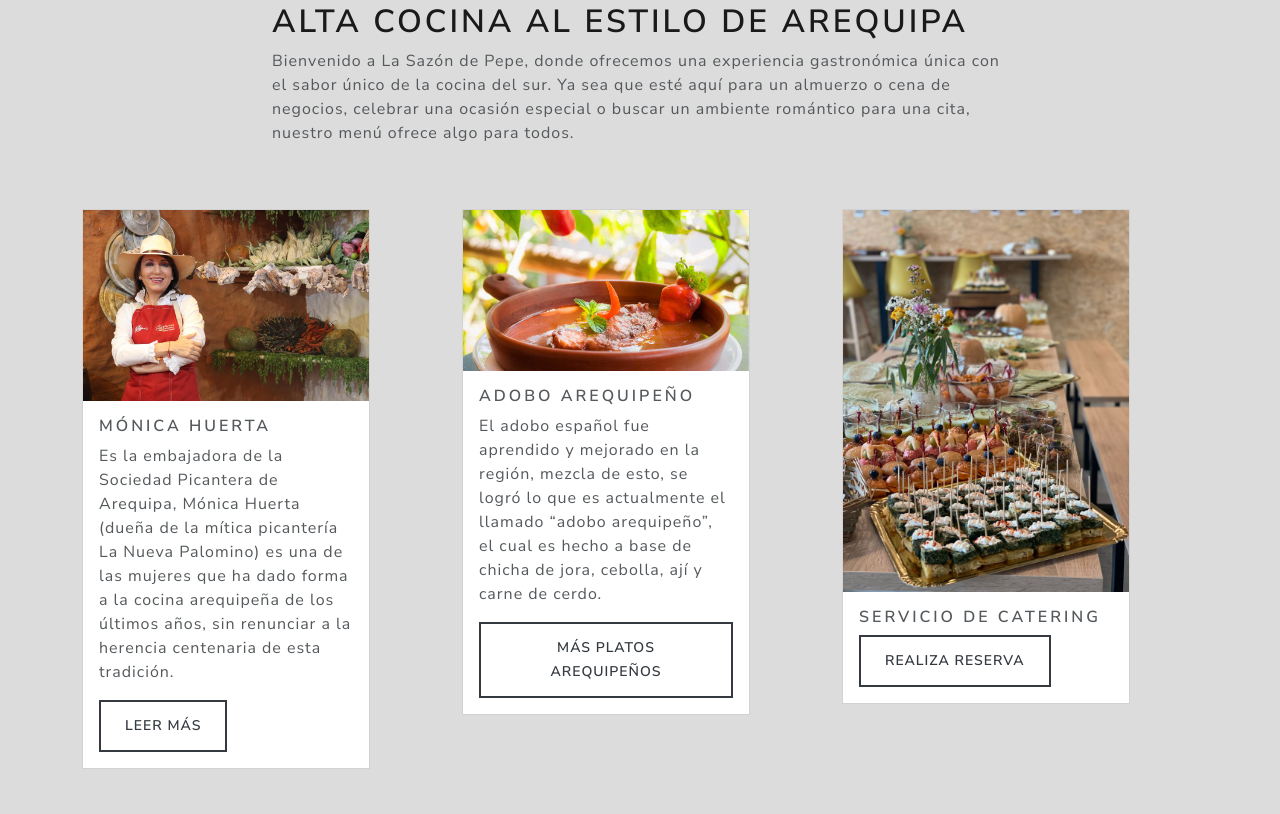
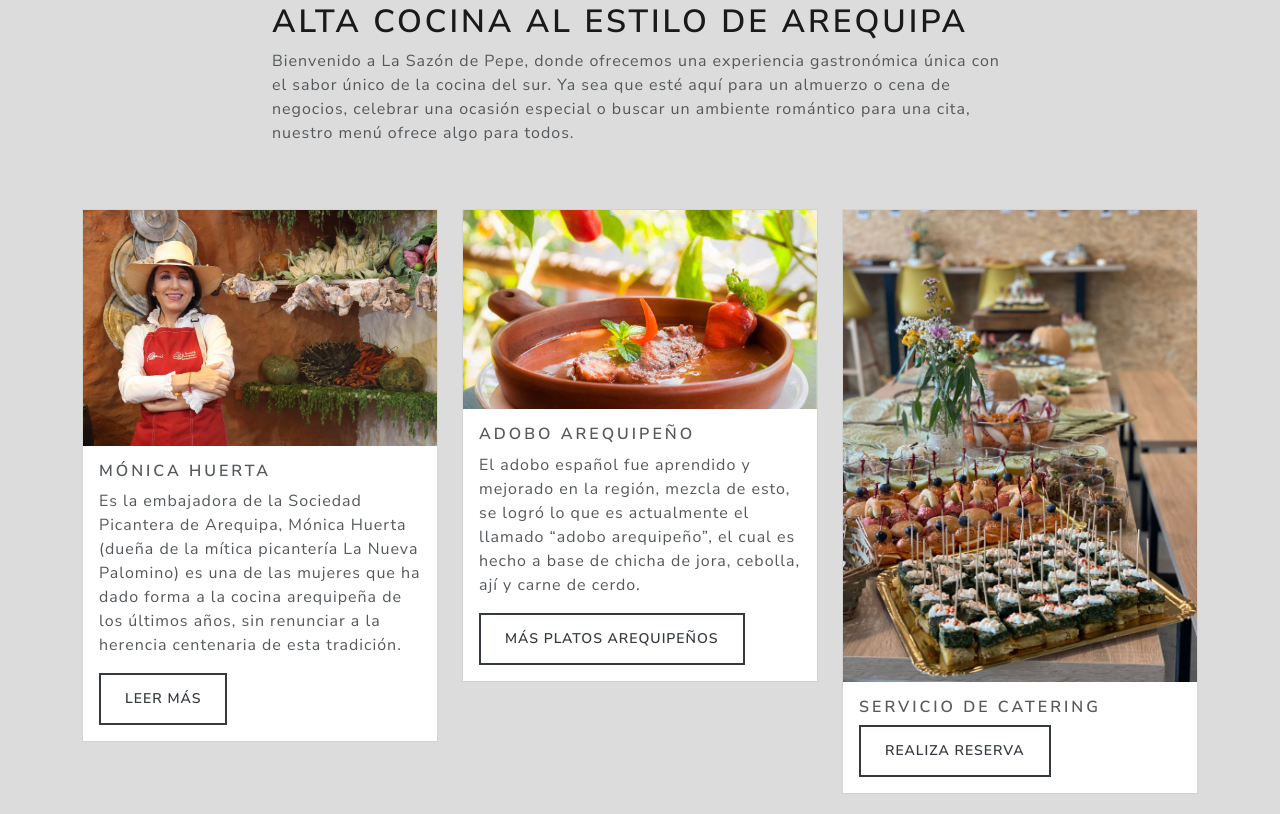
Before and after one commit to Pepee2022/proyectoRestaurante_v2, a plain HTML site: page index.html in a window 1280 px wide. Shown: the part 857-1671 px from the top of the page. Drawn offline with nearby package versions, Linux system fonts and the light colour scheme.

Commit message:
Commit 12/09

```diff
--- a/index.html
+++ b/index.html
@@ -101,7 +101,7 @@
             </div>
             <div class="row">
                 <div class="col-12 col-md-4 mt-5">
-                    <div class="card" style="width: 18rem;">
+                    <div class="card" style="">
                         <img class="card-img-top" src="img/monica.jpg" alt="Card image cap">
                         <div class="card-body">
                           <h5 class="card-title">Mónica Huerta</h5>
@@ -112,7 +112,7 @@
                       </div>
                 </div>
                 <div class="col-12 col-md-4 mt-5">
-                    <div class="card" style="width: 18rem;">
+                    <div class="card" style="">
                     <img class="card-img-top" src="img/comida3.jpg" alt="Card image cap">
                         <div class="card-body">
                           <h5 class="card-title">Adobo Arequipeño</h5>
@@ -123,7 +123,7 @@
                     </div>
                 </div>
                 <div class="col-12 col-md-4 mt-5">
-                    <div class="card" style="width: 18rem;">
+                    <div class="card" style="">
                     <img class="card-img-top" src="img/catering.jpeg" alt="Card image cap">
                         <div class="card-body">
                           <h5 class="card-title">Servicio de Catering</h5>
```
